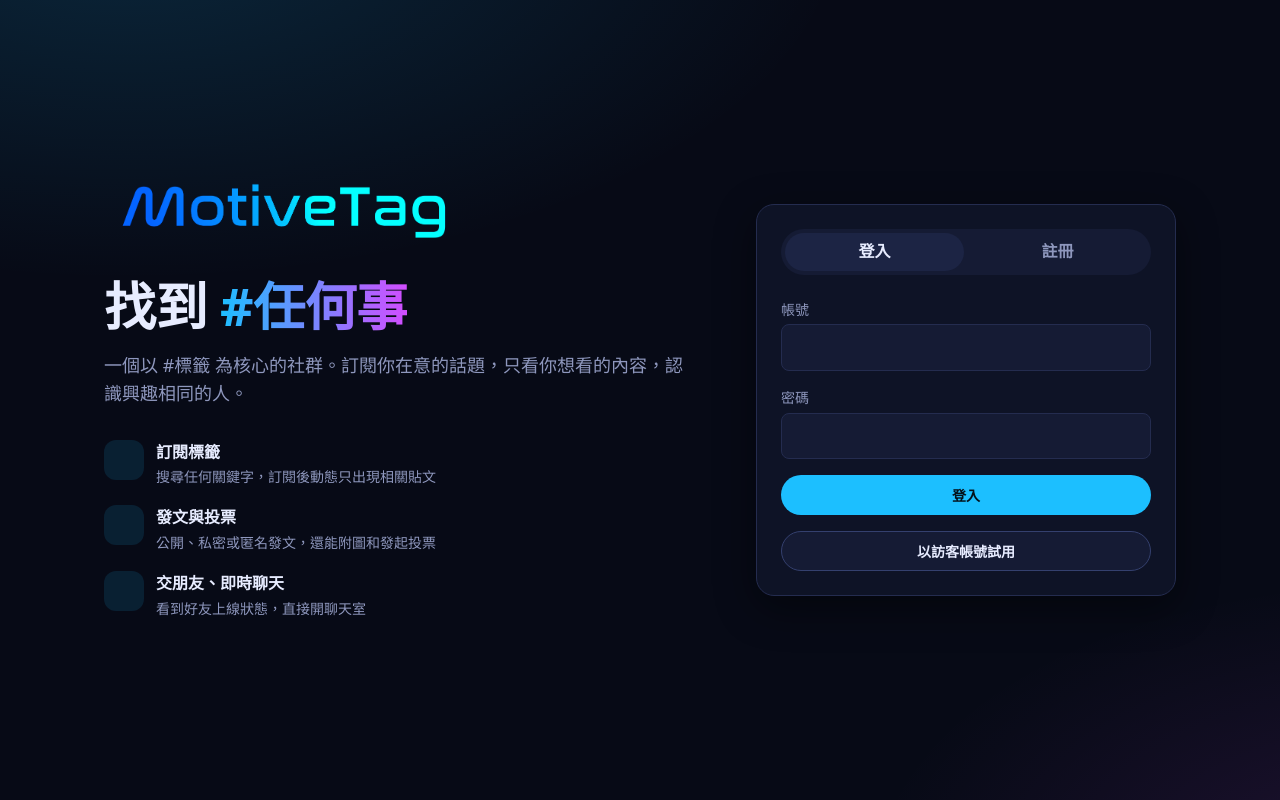
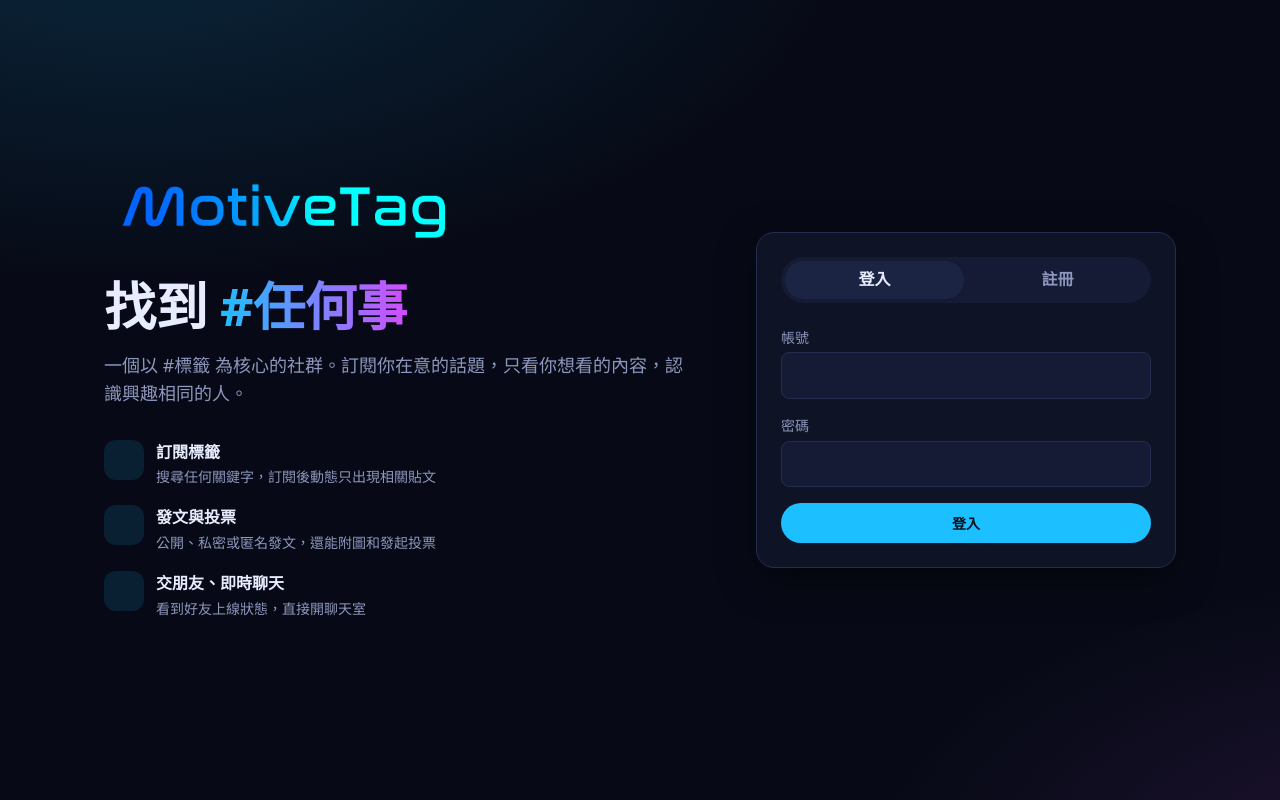
Before and after one commit to skywalker0823/motivetag, a Flask app: page / in a window 1280 px wide. Run offline with Flask 3, Linux system fonts and the light colour scheme; parts of the project's set-up code (start-up, migrations or seed data) failed here and were passed over.

Commit message:
Remove the guest sign-in button and the guest account from the README
There may be no guest account in production, so the button could only fail.

Co-Authored-By: Claude Opus 5.5 <noreply@anthropic.com>
Claude-Session: https://claude.ai/code/session_01EeYzC7fBsRtTgWxhGX7b8f

```diff
--- a/static/js/pages/index.js
+++ b/static/js/pages/index.js
@@ -71,12 +71,6 @@ signinForm.addEventListener("submit", (event) => {
     ),
   );
 });
-
-$("#guest").addEventListener("click", (event) =>
-  busy(event.currentTarget, () =>
-    signIn("guest", "guest").catch(() => showError(signinForm, "訪客帳號目前無法使用")),
-  ),
-);
 
 // ---------- Sign up ----------
 
--- a/templates/index.html
+++ b/templates/index.html
@@ -50,7 +50,6 @@
                 </label>
                 <p class="field__hint field__hint--error" data-error role="alert"></p>
                 <button class="btn btn--block" type="submit">登入</button>
-                <button class="btn btn--secondary btn--block" type="button" id="guest">以訪客帳號試用</button>
             </form>
 
             <form class="auth__form" id="panel-signup" role="tabpanel" aria-labelledby="tab-signup" novalidate hidden>
```
Also changed, not shown: README.md.
